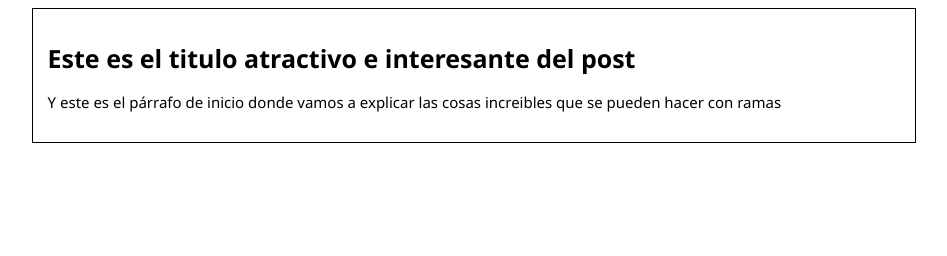
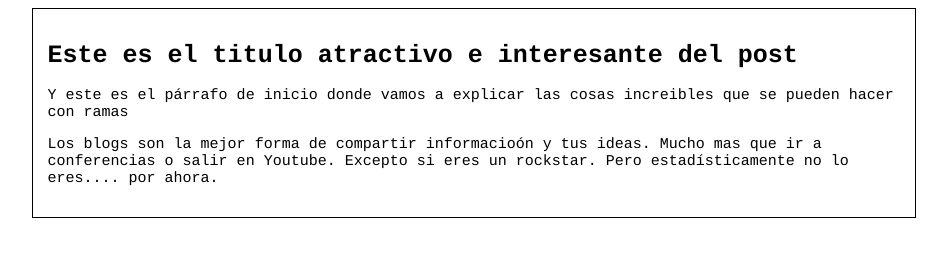
Before and after one commit to AngelG-JAPY/HyperBlog, a plain HTML site: page index.html in a window 1280 px wide. Shown: the whole page, without its empty margins (166-1113 px from the left). Drawn offline with Linux system fonts and the light colour scheme.

Commit message:
Agregado contenido adicional al blog y modificado con una mejor tipografia

```diff
--- a/css/style.css
+++ b/css/style.css
@@ -1,6 +1,6 @@
 *{
     box-sizing: border-box;
-    font-family: 'Segoe UI', Tahoma, Geneva, Verdana, sans-serif;
+    font-family: 'Courier';
 }
 body{
     font-size: 15px;
--- a/index.html
+++ b/index.html
@@ -12,6 +12,7 @@
         <div id="post">
             <h1>Este es el titulo atractivo e interesante del post</h1>
             <p>Y este es el párrafo de inicio donde vamos a explicar las cosas increibles que se pueden hacer con ramas </p>
+            <p>Los blogs son la mejor forma de compartir informacioón y tus ideas. Mucho mas que ir a conferencias o salir en Youtube. Excepto si eres un rockstar. Pero estadísticamente no lo eres.... por ahora.</p>
         </div>
     </div>
 </body>
```
